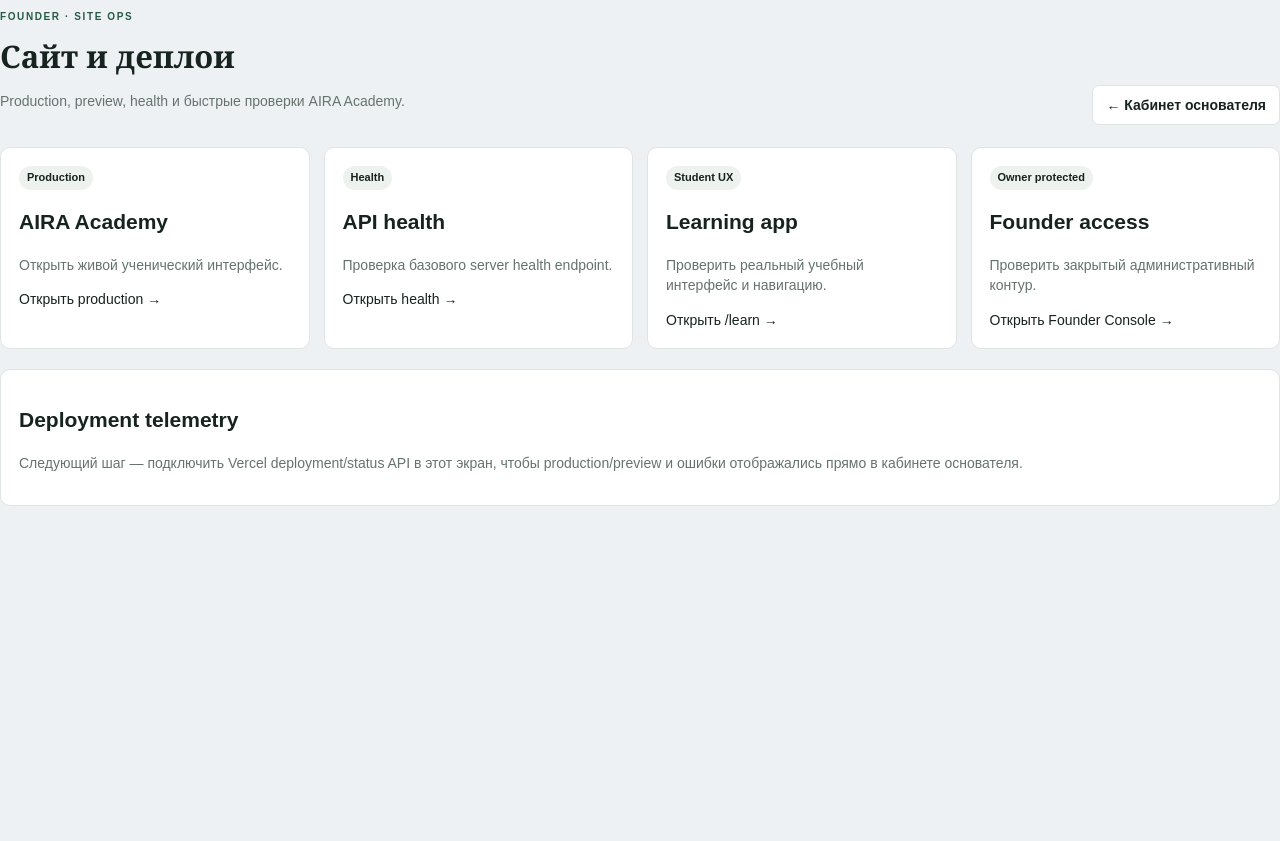
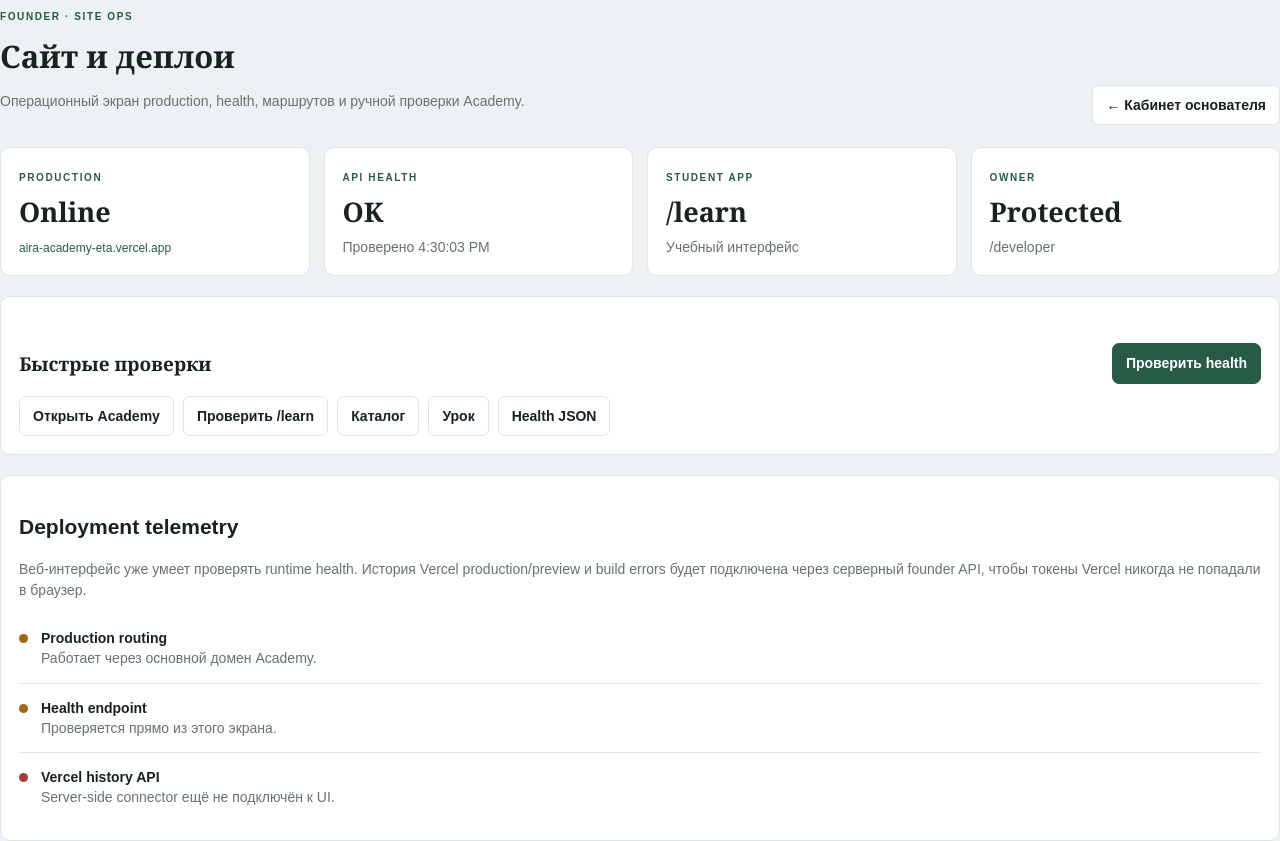
Before and after one commit to tsapkovaby-cyber/AIRA-OS, a Next.js app: page /developer/site in a window 1280 px wide. Before the commit the page ends 800 px from the top, so only its background shows below. Built offline with nearby package versions, Linux system fonts and the light colour scheme.

Commit message:
Upgrade Founder Site Ops workspace

```diff
--- a/app/developer/site/page.tsx
+++ b/app/developer/site/page.tsx
@@ -1,2 +1,15 @@
+"use client";
+
 import Link from "next/link";
-export default function SiteOps(){return <main><div className="page-head"><div><p className="eyebrow">FOUNDER · SITE OPS</p><h1>Сайт и деплои</h1><p className="muted">Production, preview, health и быстрые проверки AIRA Academy.</p></div><Link className="button" href="/developer">← Кабинет основателя</Link></div><div className="grid"><article className="card"><span className="pill">Production</span><h2>AIRA Academy</h2><p className="muted">Открыть живой ученический интерфейс.</p><Link href="/academy">Открыть production →</Link></article><article className="card"><span className="pill">Health</span><h2>API health</h2><p className="muted">Проверка базового server health endpoint.</p><Link href="/api/health">Открыть health →</Link></article><article className="card"><span className="pill">Student UX</span><h2>Learning app</h2><p className="muted">Проверить реальный учебный интерфейс и навигацию.</p><Link href="/learn">Открыть /learn →</Link></article><article className="card"><span className="pill">Owner protected</span><h2>Founder access</h2><p className="muted">Проверить закрытый административный контур.</p><Link href="/developer">Открыть Founder Console →</Link></article></div><section className="card" style={{marginTop:20}}><h2>Deployment telemetry</h2><p className="muted">Следующий шаг — подключить Vercel deployment/status API в этот экран, чтобы production/preview и ошибки отображались прямо в кабинете основателя.</p></section></main>}
+import { useEffect, useState } from "react";
+
+export default function SiteOps(){
+  const [health,setHealth]=useState<"checking"|"online"|"error">("checking");
+  const [checkedAt,setCheckedAt]=useState("");
+  async function check(){setHealth("checking");try{const r=await fetch("/api/health",{cache:"no-store"});setHealth(r.ok?"online":"error");}catch{setHealth("error");}setCheckedAt(new Date().toLocaleTimeString());}
+  useEffect(()=>{check();},[]);
+  return <main><div className="page-head"><div><p className="eyebrow">FOUNDER · SITE OPS</p><h1>Сайт и деплои</h1><p className="muted">Операционный экран production, health, маршрутов и ручной проверки Academy.</p></div><Link className="button" href="/developer">← Кабинет основателя</Link></div>
+  <div className="grid"><article className="card metric"><span className="eyebrow">PRODUCTION</span><div className="value">Online</div><span className="trend">aira-academy-eta.vercel.app</span></article><article className="card metric"><span className="eyebrow">API HEALTH</span><div className="value">{health==="checking"?"…":health==="online"?"OK":"Error"}</div><span className="muted">{checkedAt?`Проверено ${checkedAt}`:"Проверяется"}</span></article><article className="card metric"><span className="eyebrow">STUDENT APP</span><div className="value">/learn</div><span className="muted">Учебный интерфейс</span></article><article className="card metric"><span className="eyebrow">OWNER</span><div className="value">Protected</div><span className="muted">/developer</span></article></div>
+  <section className="card" style={{marginTop:20}}><div className="section-head"><h2>Быстрые проверки</h2><button className="button primary" onClick={check}>Проверить health</button></div><div className="controls"><Link className="button" href="/academy">Открыть Academy</Link><Link className="button" href="/learn">Проверить /learn</Link><Link className="button" href="/learn/catalog">Каталог</Link><Link className="button" href="/learn/lesson">Урок</Link><Link className="button" href="/api/health">Health JSON</Link></div></section>
+  <section className="card" style={{marginTop:20}}><h2>Deployment telemetry</h2><p className="muted">Веб-интерфейс уже умеет проверять runtime health. История Vercel production/preview и build errors будет подключена через серверный founder API, чтобы токены Vercel никогда не попадали в браузер.</p><div className="attention"><span className="dot"/><div><strong>Production routing</strong><span className="muted">Работает через основной домен Academy.</span></div></div><div className="attention"><span className="dot"/><div><strong>Health endpoint</strong><span className="muted">Проверяется прямо из этого экрана.</span></div></div><div className="attention"><span className="dot red"/><div><strong>Vercel history API</strong><span className="muted">Server-side connector ещё не подключён к UI.</span></div></div></section></main>;
+}
```
